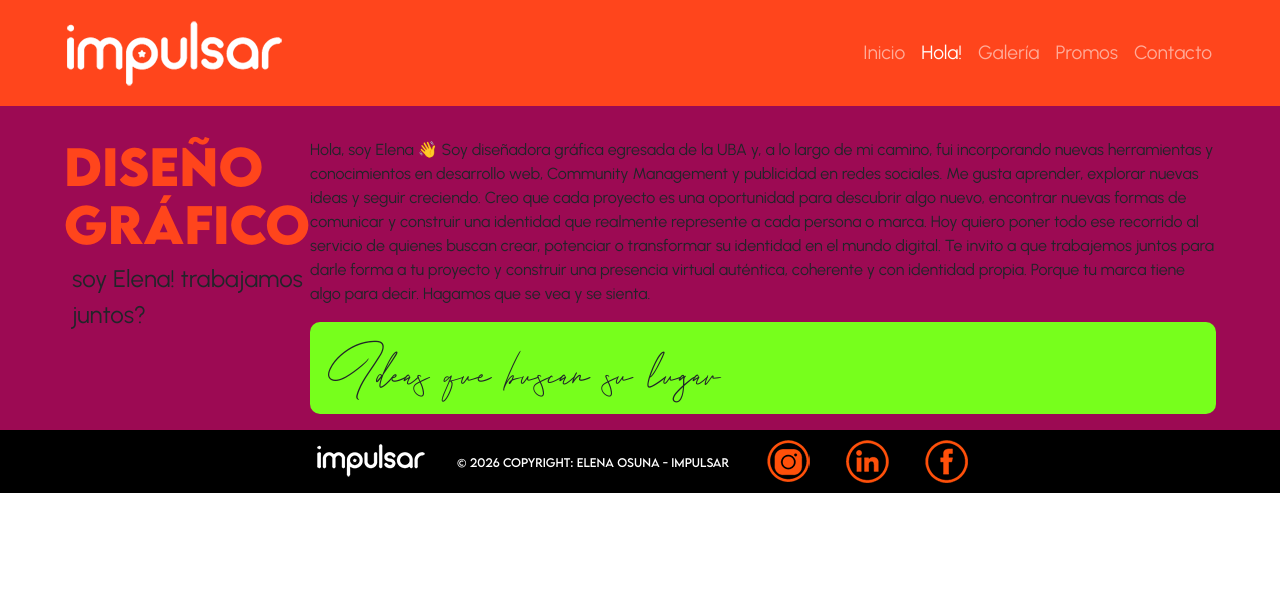
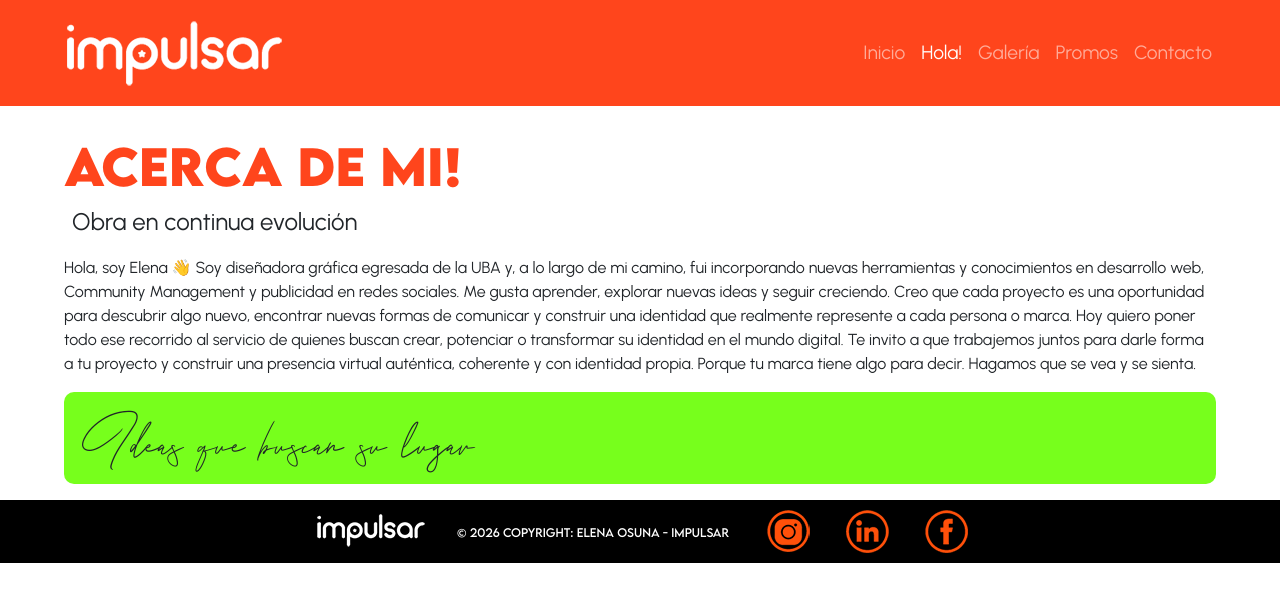
Before and after one commit to ElenaOsuna/desarrolloweb_entrega, a website: page pages/hola!.html in a window 1280 px wide. Drawn offline with nearby package versions, Linux system fonts and the light colour scheme; a web font is replaced by a local one.

```diff
--- a/pages/hola!.html
+++ b/pages/hola!.html
@@ -43,8 +43,8 @@
     <!-- Main -------------------------------------------------------------------------------------------------------------->
     <main class="holaMain">
             <section class="contenedorHolaizq">
-             <h1>Diseño gráfico</h1>
-            <p class="elena">soy Elena! trabajamos juntos?</p>
+             <h1>Acerca de mi!</h1>
+            <p class="elena">Obra en continua evolución</p>
             </section>
             <section class="contenedorHola">
                 <div class="textoHola"></div>
--- a/scss/_hola.scss
+++ b/scss/_hola.scss
@@ -2,9 +2,8 @@
 
 .holaMain{
     display: flex;
-    flex-direction:row;
+    flex-direction:column;
     padding: 2rem 4rem 0;
-    background-color: rgb(156, 10, 83);
 }
 /*
 .contenedorMainizq{
```
Also changed, not shown: pages/promos.html (+1 -1 lines), css/main.css, 1 other file.
